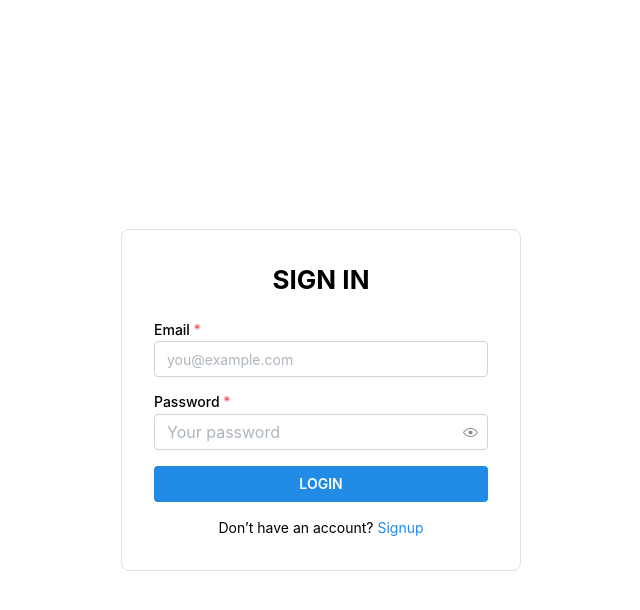
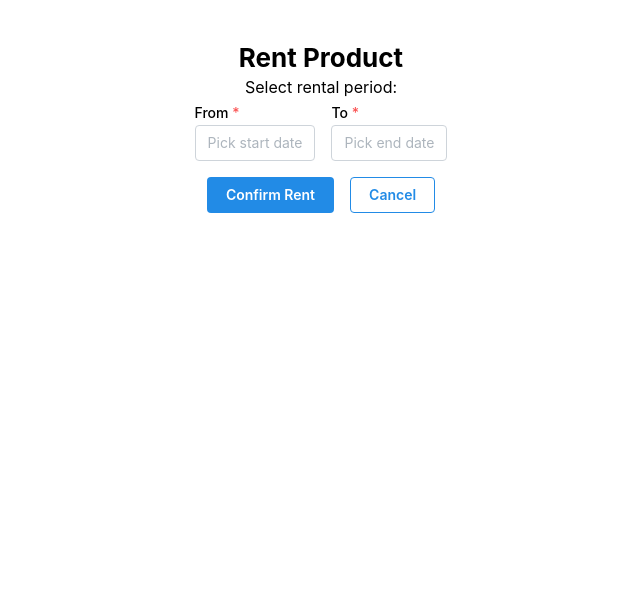
Before and after one commit to ihashib/teebay-ui, a React (Vite) app: page /products/rent/1 in a window 1280 px wide. Before the commit this address led to /login. Shown: the top 610 px of the page, without its empty margins (319-959 px from the left). Built offline with nearby package versions, Linux system fonts and the light colour scheme; sample sign-in values are in the browser's storage.

Commit message:
buyer and rent added

```diff
--- a/package.json
+++ b/package.json
@@ -12,8 +12,9 @@
   "dependencies": {
     "@apollo/client": "^3.13.8",
     "@mantine/core": "^8.1.0",
+    "@mantine/dates": "^8.1.1",
     "@mantine/form": "^8.1.0",
-    "@mantine/hooks": "^8.1.0",
+    "@mantine/hooks": "^8.1.1",
     "@tabler/icons-react": "^3.34.0",
     "graphql": "^16.11.0",
     "react": "^19.1.0",
--- a/src/App.tsx
+++ b/src/App.tsx
@@ -5,7 +5,8 @@ import Dashboard from './pages/Dashboard';
 import ProtectedRoute from './components/ProtectedRoute';
 import AddProductWizard from './pages/AddProductWizard';
 import EditProduct from './pages/EditProduct';
-
+import BuyProduct from './pages/BuyProduct';
+import RentProduct from './pages/RentProduct';
 export default function App() {
   return (
     <Routes>
@@ -21,7 +22,7 @@ export default function App() {
         }
       />
 
-      <Route path="/products/add" element={<AddProductWizard />} />
+      <Route path="/products/add" element={<ProtectedRoute><AddProductWizard /></ProtectedRoute>} />
 
       <Route
         path="/products/edit/:productId"
@@ -32,6 +33,23 @@ export default function App() {
         }
       />
 
+      <Route
+        path="/products/buy/:productId"
+        element={
+          <ProtectedRoute>
+            <BuyProduct />
+          </ProtectedRoute>
+        }
+      />
+      <Route
+        path="/products/rent/:productId"
+        element={
+          <ProtectedRoute>
+            <RentProduct />
+          </ProtectedRoute>
+        }
+      />
+
       <Route path="*" element={<Navigate to="/login" replace />} />
     </Routes>
   );
--- a/src/components/ProductCard.tsx
+++ b/src/components/ProductCard.tsx
@@ -1,9 +1,11 @@
 import React, { useState } from 'react';
-import { Card, Image, Text, Group, Button, Modal } from '@mantine/core';
+import { Card, Image, Text, Group, Button, Modal, Stack} from '@mantine/core';
 import { useMutation } from '@apollo/client';
 import { DELETE_PRODUCT } from '../graphql/mutations';
-import { GET_MY_PRODUCTS } from '../graphql/queries';
 import { useNavigate } from 'react-router-dom';
+import { DatePickerInput } from '@mantine/dates';
+import { BUY_PRODUCT } from '../graphql/mutations';
+import { RENT_PRODUCT } from '../graphql/mutations';
 
 interface ProductCardProps {
   product: {
@@ -23,6 +25,22 @@ export default function ProductCard({ product, refetch, showActions = false }: P
   const navigate = useNavigate();
   const [isModalOpen, setIsModalOpen] = useState(false);
   const [isDeleting, setIsDeleting] = useState(false);
+  const [isBuyModalOpen, setIsBuyModalOpen] = useState(false);
+  const [isRentModalOpen, setIsRentModalOpen] = useState(false);
+  const [dates, setDates] = useState<{ from: string | null; to: string | null }>({
+    from: null,
+    to: null,
+  });
+
+  const openBuyModal = () => setIsBuyModalOpen(true);
+  const closeBuyModal = () => setIsBuyModalOpen(false);
+  const openRentModal = () => setIsRentModalOpen(true);
+  const closeRentModal = () => setIsRentModalOpen(false);
+
+  const [buyProduct, { loading: buyLoading, error: buyError }] = useMutation(BUY_PRODUCT);
+  const [rentProduct, { loading: rentLoading, error: rentError }] = useMutation(RENT_PRODUCT);
+
+  const [errorMessage, setErrorMessage] = useState<string | null>(null);
 
   const [deleteProduct, { loading }] = useMutation(DELETE_PRODUCT, {
     variables: { productId: product.id },
@@ -39,8 +57,6 @@ export default function ProductCard({ product, refetch, showActions = false }: P
       });
     },
   });
-
-  const openModal = () => setIsModalOpen(true);
 
   const handleDeleteClick = () => {
     setIsModalOpen(true);
@@ -61,6 +77,45 @@ export default function ProductCard({ product, refetch, showActions = false }: P
   const handleCancelDelete = () => {
     setIsModalOpen(false);
   };
+
+  const handleConfirmBuy = async () => {
+    try {
+      await buyProduct({ variables: { id: product.id } });
+      setIsBuyModalOpen(false);
+    } catch (error) {
+      console.error('Error buying product:', error);
+      if (error instanceof Error) {
+        alert(error.message);
+      } else {
+        alert('An unexpected error occurred.');
+      }
+    }
+  };
+
+const handleConfirmRent = async () => {
+  if (dates.from && dates.to) {
+    const formattedFrom = new Date(dates.from).toISOString();
+    const formattedTo = new Date(dates.to).toISOString();
+
+    try {
+      await rentProduct({
+        variables: {
+          id: product.id,
+          from: formattedFrom,
+          to: formattedTo,
+        },
+      });
+      setIsRentModalOpen(false);
+    } catch (error) {
+      console.error('Error renting product:', error);
+      if (error instanceof Error) {
+        alert(error.message);
+      } else {
+        alert('An unexpected error occurred.');
+      }
+    }
+  }
+};
 
   return (
     <Card shadow="sm" p="lg" radius="md" withBorder>
@@ -96,13 +151,14 @@ export default function ProductCard({ product, refetch, showActions = false }: P
       </Group>
 
       <Group mt="sm" gap="xs">
-        <Button size="xs" onClick={() => navigate(`/products/buy/${product.id}`)}>
-          Buy
-        </Button>
-        <Button size="xs" onClick={() => navigate(`/products/rent/${product.id}`)}>
-          Rent
-        </Button>
-      </Group>
+      <Button size="xs" onClick={openBuyModal}>
+        Buy
+      </Button>
+
+      <Button size="xs" onClick={openRentModal}>
+        Rent
+      </Button>
+    </Group>
 
       {/* Confirmation Modal */}
       <Modal
@@ -126,6 +182,55 @@ export default function ProductCard({ product, refetch, showActions = false }: P
           </Button>
         </Group>
       </Modal>
+
+      <Modal opened={isBuyModalOpen} onClose={() => { closeBuyModal(); setErrorMessage(null); }} title="Confirm Purchase" centered>
+        <Text size="sm">
+          Are you sure you want to purchase <strong>{product.title}</strong> for{' '}
+          <strong>${product.price.toFixed(2)}</strong>?
+        </Text>
+        {errorMessage && <Text color="red" mt="md">{errorMessage}</Text>}
+        <Group mt="md">
+          <Button variant="outline" onClick={closeBuyModal}>
+            Cancel
+          </Button>
+          <Button color="green" onClick={handleConfirmBuy} loading={buyLoading}>
+            Confirm Purchase
+          </Button>
+        </Group>
+      </Modal>
+
+      <Modal opened={isRentModalOpen} onClose={() => { closeRentModal(); setErrorMessage(null); }} title="Select Rental Dates" centered>
+        <Text size="sm">
+          Are you sure you want to rent <strong>{product.title}</strong> for{' '}
+          <strong>${product.rentPrice}/{product.rentUnit.toLowerCase()}</strong>?
+        </Text>
+        <Stack mt="md">
+          <DatePickerInput
+            label="From"
+            placeholder="Pick start date"
+            value={dates.from}
+            onChange={(value) => setDates((prev) => ({ ...prev, from: value }))}
+            required
+            dropdownType="modal"
+          />
+          <DatePickerInput
+            label="To"
+            placeholder="Pick end date"
+            value={dates.to}
+            onChange={(value) => setDates((prev) => ({ ...prev, to: value }))}
+            required
+            dropdownType="modal"
+          />
+        </Stack>
+        <Group mt="md">
+          <Button variant="outline" onClick={closeRentModal}>
+            Cancel
+          </Button>
+          <Button color="green" onClick={handleConfirmRent} loading={rentLoading}>
+            Confirm Rent
+          </Button>
+        </Group>
+      </Modal>
     </Card>
   );
 }
--- a/src/graphql/mutations.ts
+++ b/src/graphql/mutations.ts
@@ -50,3 +50,22 @@ export const UPDATE_PRODUCT_MUTATION = gql`
     }
   }
 `;
+
+export const BUY_PRODUCT = gql`
+  mutation BuyProduct($id: ID!) {
+    buyProduct(id: $id) {
+      id
+      type
+    }
+  }
+`;
+
+export const RENT_PRODUCT = gql`
+  mutation RentProduct($id: ID!, $from: String!, $to: String!) {
+    rentProduct(id: $id, from: $from, to: $to) {
+      id
+      rentStart
+      rentEnd
+    }
+  }
+`;
--- /dev/null
+++ b/src/pages/BuyProduct.tsx
@@ -0,0 +1,28 @@
+import { useParams, useNavigate } from 'react-router-dom';
+import { useMutation, gql } from '@apollo/client';
+import { Button, Text, Group, Title, Center, Loader } from '@mantine/core';
+import { BUY_PRODUCT } from '../graphql/mutations';
+
+
+export default function BuyProduct() {
+  const { productId } = useParams<{ productId: string }>();
+  const navigate = useNavigate();
+  const [buyProduct, { data, loading, error }] = useMutation(BUY_PRODUCT, {
+    variables: { id: productId },
+    onCompleted: () => navigate('/dashboard', { state: { view: 'history' } }),
+  }); // run mutation and then navigate :contentReference[oaicite:3]{index=3}
+
+  if (loading) return <Center><Loader /></Center>;
+  if (error) return <Text color="red">Error: {error.message}</Text>;
+
+  return (
+    <Center style={{ flexDirection: 'column', marginTop: 40 }}>
+      <Title order={2}>Confirm Purchase</Title>
+      <Text>Are you sure you want to buy this product?</Text>
+      <Group mt="md">
+        <Button onClick={() => buyProduct()}>Yes, Buy Now</Button>
+        <Button variant="outline" onClick={() => navigate(-1)}>Cancel</Button>
+      </Group>
+    </Center>
+  );
+}
--- /dev/null
+++ b/src/pages/RentProduct.tsx
@@ -0,0 +1,76 @@
+import { useState } from 'react';
+import { useParams, useNavigate } from 'react-router-dom';
+import { useMutation, gql } from '@apollo/client';
+import { DatePickerInput } from '@mantine/dates';
+import { Button, Text, Group, Title, Center, Loader, Stack } from '@mantine/core';
+import { RENT_PRODUCT } from '../graphql/mutations';
+
+
+export default function RentProduct() {
+  const { productId } = useParams<{ productId: string }>();
+  const navigate = useNavigate();
+  // store dates as ISO strings
+  const [dates, setDates] = useState<{ from: string | null; to: string | null }>({
+    from: null,
+    to: null,
+  });
+
+  const [rentProduct, { loading, error }] = useMutation(RENT_PRODUCT, {
+    onCompleted: () => navigate('/dashboard', { state: { view: 'history' } }),
+  });
+
+  const handleRent = () => {
+    if (!dates.from || !dates.to) return;
+    rentProduct({
+      variables: {
+        id: productId,
+        from: dates.from,
+        to: dates.to,
+      },
+    });
+  };
+
+  if (loading) {
+    return (
+      <Center>
+        <Loader />
+      </Center>
+    );
+  }
+
+  return (
+    <Center style={{ display: 'flex', flexDirection: 'column', marginTop: 40 }}>
+      <Title order={2}>Rent Product</Title>
+      <Text>Select rental period:</Text>
+      <Group style={{ gap: 16 }}>
+        <Stack style={{ gap: 8 }}>
+          <DatePickerInput
+            label="From"
+            placeholder="Pick start date"
+            value={dates.from}
+            onChange={(value: string | null) => setDates(old => ({ ...old, from: value }))}
+            required
+          />
+        </Stack>
+        <Stack style={{ gap: 8 }}>
+          <DatePickerInput
+            label="To"
+            placeholder="Pick end date"
+            value={dates.to}
+            onChange={(value: string | null) => setDates(old => ({ ...old, to: value }))}
+            required
+          />
+        </Stack>
+      </Group>
+      {error && (
+        <Text color="red" style={{ marginTop: 16 }}>
+          Error: {error.message}
+        </Text>
+      )}
+      <Group style={{ gap: 16, marginTop: 16 }}>
+        <Button onClick={handleRent}>Confirm Rent</Button>
+        <Button variant="outline" onClick={() => navigate(-1)}>Cancel</Button>
+      </Group>
+    </Center>
+  );
+}
```
Also changed, not shown: 1 other file (tests, documents, lock files or other folders).
